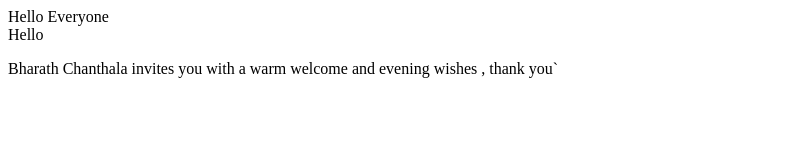
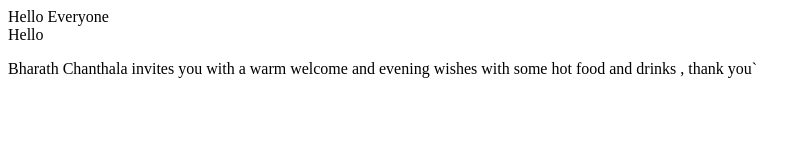
Before and after one commit to bharathchanthala/Demo, a plain HTML site: page index.html in a window 1280 px wide. Shown: the whole page, without its empty margins (0-811 px from the left). Drawn offline with Linux system fonts and the light colour scheme.

Commit message:
added description

```diff
--- a/index.html
+++ b/index.html
@@ -1,3 +1,3 @@
 <div>Hello Everyone </div>
 <div>Hello</div>
-<P>  Bharath Chanthala invites you with a warm welcome and  evening wishes , thank you`</P>
+<P>  Bharath Chanthala invites you with a warm welcome and  evening wishes  with some hot food and drinks , thank you`</P>
```
